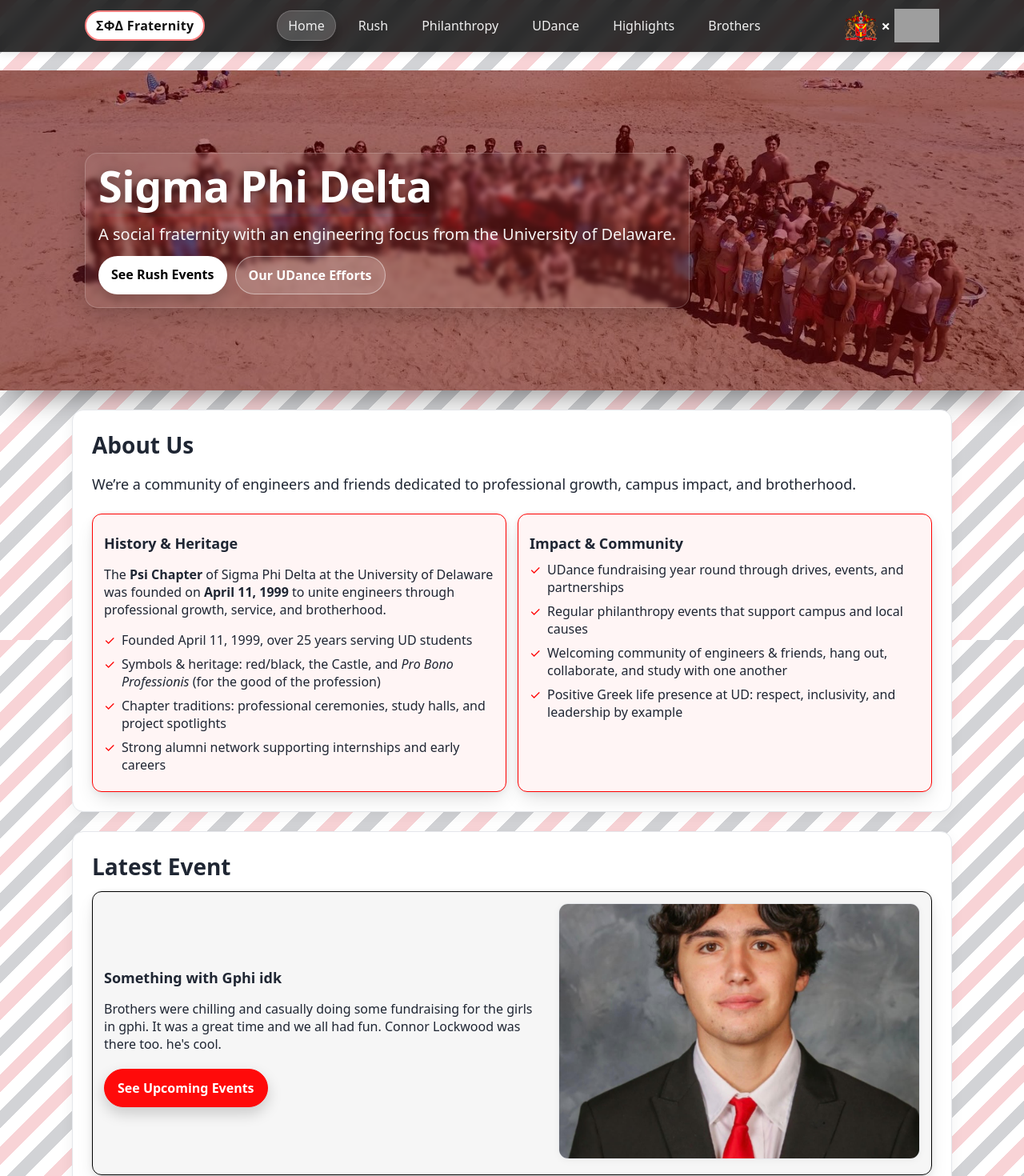
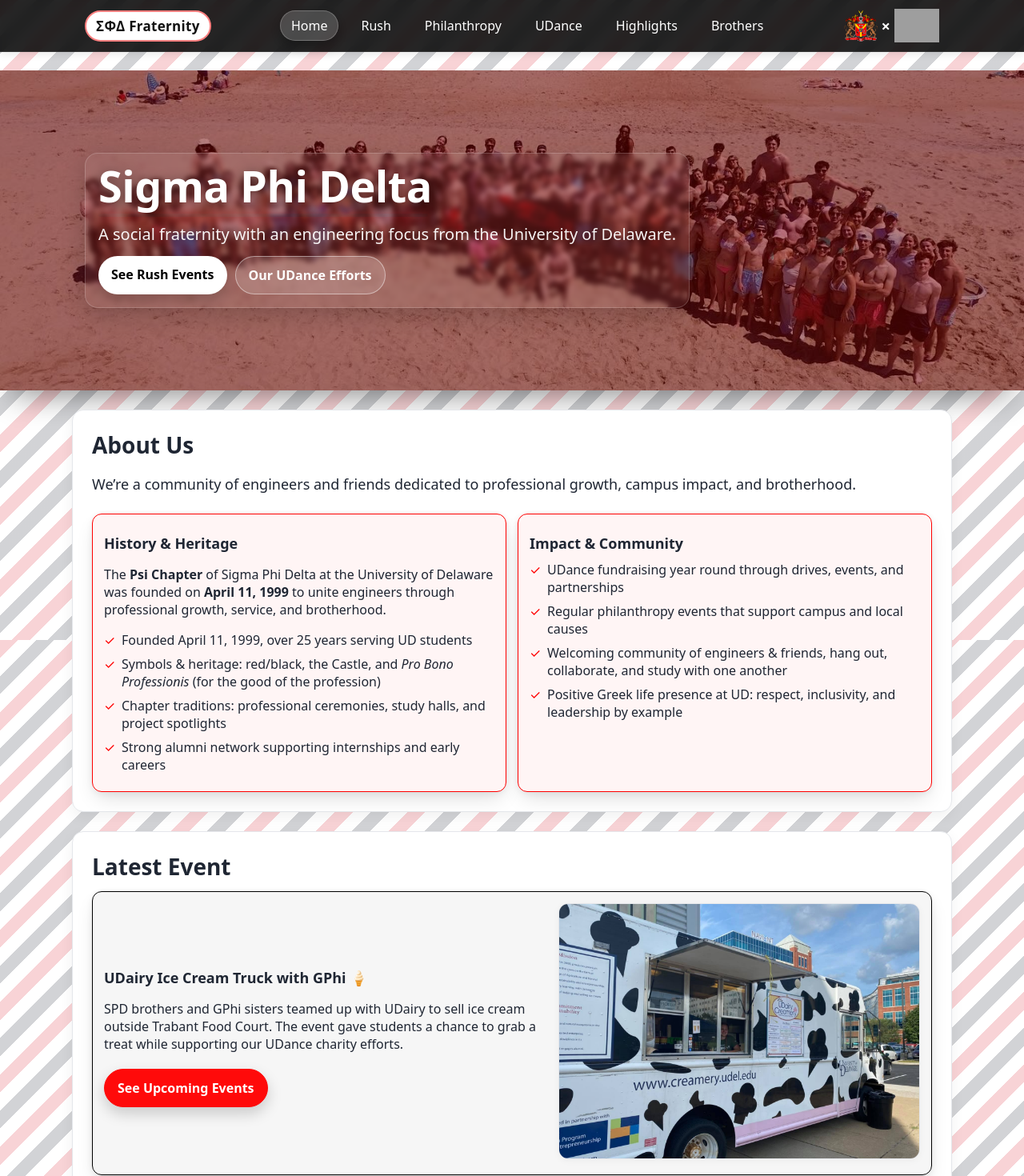
Before and after one commit to ethanfass/SPD-Website, a React (Vite) app: page / in a window 1280 px wide. Shown: the top 1470 px of the page at 80% size. Built offline with nearby package versions, Linux system fonts and the light colour scheme; grey boxes are pictures that could not be loaded.

Commit message:
whatever 924

```diff
--- a/src/App.css
+++ b/src/App.css
@@ -56,7 +56,7 @@
 
 .navbar {
   position: fixed; top: 0; left: 0; right: 0; z-index: 1000;
-  background: rgba(0,0,0,.8);
+  background: rgba(0,0,0,.85);
   -webkit-backdrop-filter: blur(8px);
   backdrop-filter: blur(8px);
   border-bottom: 1px solid rgba(255,255,255,.08);
@@ -76,21 +76,25 @@
   border:2px solid #ff8080;
   padding:6px 12px;
   border-radius:999px;
-  transition:border-color .2s ease, box-shadow .2s ease;
+  transition: border-color .2s ease, box-shadow .2s ease, background .2s ease, transform .15s ease;
   font-weight: bold;
+
 }
 .brand.brand--ring:hover{
   border-color: var(--brand-2);
   box-shadow: 0 0 0 3px rgba(255,0,0,.15);
+  transform: translateY(-1px);
+
 }
 
-.nav-links { gap: 14px; }
+.nav-links { gap: 14px; font-weight: 500; }
 
 .btn-special{
   transition: transform .15s ease, box-shadow .2s ease, background-color .2s ease, color .2s ease, border-color .2s ease;
   border-radius: 999px;
   font-weight: 700;
   display: inline-flex; align-items: center; gap: .5rem;
+  transform: translateY(-1px);
 }
 .btn-special:focus-visible{
   outline: none;
@@ -115,7 +119,7 @@
   border-radius: 999px;
   color: #fff;
   text-decoration: none;
-  opacity: .92;
+  opacity: 1;
   transition: background .2s ease, transform .15s ease;
 }
 
--- a/src/App.tsx
+++ b/src/App.tsx
@@ -6,11 +6,10 @@
 import classroomRush from "./assets/rush-pics/classroom.jpg";
 import westmainRush from "./assets/rush-pics/westmain.jpg";
 import grottosRush from "./assets/rush-pics/grottos.jpg";
-import icecreamPic from "./assets/phila-pics/icecream.jpg";
 import pumpkinPic from "./assets/phila-pics/pumpkin.jpg";
 import ContactPhoto from "./assets/general-pics/spd-flag.jpg";
 
-import LatestEventImg from "./assets/brother-pics/tom-ingenito.jpg";
+import LatestEventImg from "./assets/phila-pics/icecream.jpg";
 
 import Udance1 from "./assets/udance-pics/udance-1.jpg";
 import UdanceBaxter from "./assets/udance-pics/udance-baxter-john.jpg";
@@ -81,6 +80,7 @@
           role="button"
           tabIndex={0}
           aria-label="Go to Home"
+          style={{fontSize: "17px"}}
         >
           ΣΦΔ Fraternity
         </div>
@@ -100,9 +100,9 @@
           ))}
         </nav>
         <div className="nav-logos">
-          <img src={spdLogo} alt="SPD logo" />
+          <img src={spdLogo} alt="SPD logo" className="outlined-img"/>
           <span className="logo-x">×</span>
-          <img src={udLogo} alt="UD logo" />
+          <img src={udLogo} alt="UD logo" className="outlined-img2"/>
         </div>
       </div>
     </header>
@@ -182,11 +182,9 @@
         <div className="contact-card">
         <div className="split split-right-image">
           <div className="split-text">
-            <h3>Something with Gphi idk</h3>
+            <h3>UDairy Ice Cream Truck with GPhi 🍦</h3>
             <p>
-              Brothers were chilling and casually doing some fundraising for
-              the girls in gphi. It was a great time and we all had fun.
-              Connor Lockwood was there too. he's cool.
+              SPD brothers and GPhi sisters teamed up with UDairy to sell ice cream outside Trabant Food Court. The event gave students a chance to grab a treat while supporting our UDance charity efforts.
             </p>
             <a className="btn btn-special" href="#/rush" aria-label="See upcoming events">
               See Upcoming Events
@@ -250,12 +248,13 @@
 function RushPage() {
   return (
     <Section title="Rush Events">
-      <p>
-        Interested in joining? Come meet the brothers and learn what ΣΦΔ is all about. Events are
-        open to all majors with a passion for brotherhood and community.
-      </p>
-      <p className="urgent">Rush for the fall 2025 semester has ended. Check back next semester for updates!</p>
-
+      <div className="lead">
+        <p>
+          Interested in joining? Come meet the brothers and learn what ΣΦΔ is all about. Events are
+          open to all majors with a passion for brotherhood and community.
+        </p>
+        <p className="urgent">Rush for the fall 2025 semester has ended. Check back next semester for updates!</p>
+      </div>
       <div className="event-stack">
         <article className="card event-card">
           <div className="event-grid">
@@ -286,7 +285,7 @@
             <div className="event-content">
               <h3>Grotto Pizza</h3>
               <p className="muted">Tuesday, September 16<sup>th</sup> · 6 to 8 PM</p>
-              <p>Meet &amp; greet over slices, talk campus life and meet others rushing.</p>
+              <p>Meet &amp; greet over pizza, talk campus life and meet others rushing.</p>
             </div>
             <div className="event-media">
               <img src={grottosRush} alt="Grotto Pizza rush event" className="obj-up" />
@@ -305,27 +304,13 @@
 function PhilanthropyPage() {
   return (
     <Section title="Philanthropy & Outreach">
-      <p>
+      <p className="lead">
         We give back through campus philanthropy and community outreach. Join us at these events
         and help us support UDance and local causes.
       </p>
 
       <div className="event-stack">
         <article className="cardx event-card">
-          <div className="event-grid">
-            <div className="event-content">
-              <h3>UDairy Ice Cream Truck with GPhi 🍦</h3>
-              <p className="muted">Monday, September 22 · 2–4 PM</p>
-              <p><strong>Location:</strong> Trabant Patio</p>
-              <p>Sweet treat fundraiser supporting UDance, grab a cone, support a cause.</p>
-            </div>
-            <div className="event-media">
-              <img src={icecreamPic} alt="UDairy Ice Cream Truck with GPhi fundraiser" />
-            </div>
-          </div>
-        </article>
-
-        <article className="card event-card">
           <div className="event-grid">
             <div className="event-content">
               <h3>Pumpkin Painting with Women In Healthcare 🎃</h3>
@@ -407,8 +392,8 @@
 
 function HighlightsPage() {
   return (
-    <Section title="Highlights">
-      <p>
+    <Section title="Brother Highlights">
+      <p className="lead">
         A running showcase of what ΣΦΔ brothers are building, researching, and achieving, on &amp; off campus.
         These highlights celebrate our drive, creativity, and commitment to making an impact.
       </p>
@@ -471,21 +456,22 @@
   { id: "risk-chair", name: "Will Hastings", role: "Risk Chair", classYear: "Junior", photoUrl: WillHastingsPic, rushClass: "Beta-Chi"},
   { id: "philanthropy-chair", name: "Baxter Gallagher", role: "Philanthropy Chair", classYear: "Junior", photoUrl: BaxterGallagherPic, rushClass: "Beta-Phi"},
   { id: "secretary", name: "Teddy Romanowski", role: "Secretary", classYear: "Junior", photoUrl: TeddyRomanowskiPic, rushClass: "Beta-Chi"},
-  { id: "social-chair-1", name: "Gregg Marella", role: "Social Chair #1", classYear: "Senior", photoUrl: GreggMarellaPic, rushClass: "Beta-Upsilon"},
-  { id: "social-chair-2", name: "Eddie Badolato", role: "Social Chair #2", classYear: "Senior", photoUrl: EddieBadolatoPic, rushClass: "Beta-Phi"},
+  { id: "social-chair-1", name: "Gregg Marella", role: "Social Chair", classYear: "Senior", photoUrl: GreggMarellaPic, rushClass: "Beta-Upsilon"},
+  { id: "social-chair-2", name: "Eddie Badolato", role: "Social Chair", classYear: "Senior", photoUrl: EddieBadolatoPic, rushClass: "Beta-Phi"},
   { id: "new-member-educator", name: "Paul Edelman", role: "New Member Educator", classYear: "Junior", photoUrl: PaulEdelmanPic, rushClass: "Beta-Phi"},
   { id: "assistant-new-member-educator", name: "Tyler Urie", role: "Assistant New Member Educator", classYear: "Senior", photoUrl: "", rushClass: "Beta-Upsilon"},
+  { id: "accreditation-chair", name: "Jack Carr", role: "Accreditation Chair", classYear: "Junior", photoUrl: JackCarrPic, rushClass: "Beta-Phi"},
+  { id: "dei-chair", name: "Connor Lockwood", role: "DEI Chair", classYear: "Senior", photoUrl: ConnorLockwoodPic, rushClass: "Beta-Phi"},
   { id: "chaplain", name: "Tom Ingenito", role: "Chaplain/Unique Chair", classYear: "Junior", photoUrl: TomIngenitoPic, rushClass: "Beta-Phi"},
-  { id: "dei-chair", name: "Connor Lockwood", role: "DEI Chair", classYear: "Senior", photoUrl: ConnorLockwoodPic, rushClass: "Beta-Phi"},
-  { id: "accreditation-chair", name: "Jack Carr", role: "Accreditation Chair", classYear: "Junior", photoUrl: JackCarrPic, rushClass: "Beta-Phi"},
+  { id: "im-chair", name: "Ethan Fassnacht", role: "Intramural Chair", classYear: "Senior", photoUrl: "", rushClass: "Beta-Phi"},
   //{ id: "rush-chair-1", name: "Kyle Burke", role: "Rush Chair #1", classYear: "Sophomore", photoUrl: "", rushClass: "Beta-Psi"},
   //{ id: "rush-chair-2", name: "Tim Scott", role: "Rush Chair #2", classYear: "Sophomore", photoUrl: "", rushClass: "Beta-Omega"},
 ];
 
 function BrothersPage() {
   return (
-    <Section title="Brothers">
-      <p>Meet the brothers proudly serving on the 2024–2025 SPD Executive Board.</p>
+    <Section title="Brother List">
+      <p className="lead">Meet the brothers proudly serving on the 2024–2025 SPD Executive Board.</p>
       <div className="brother-grid">
         {BROTHERS.map((b) => (
           <div key={b.id} className="brother-card" data-id={b.id}>
```
